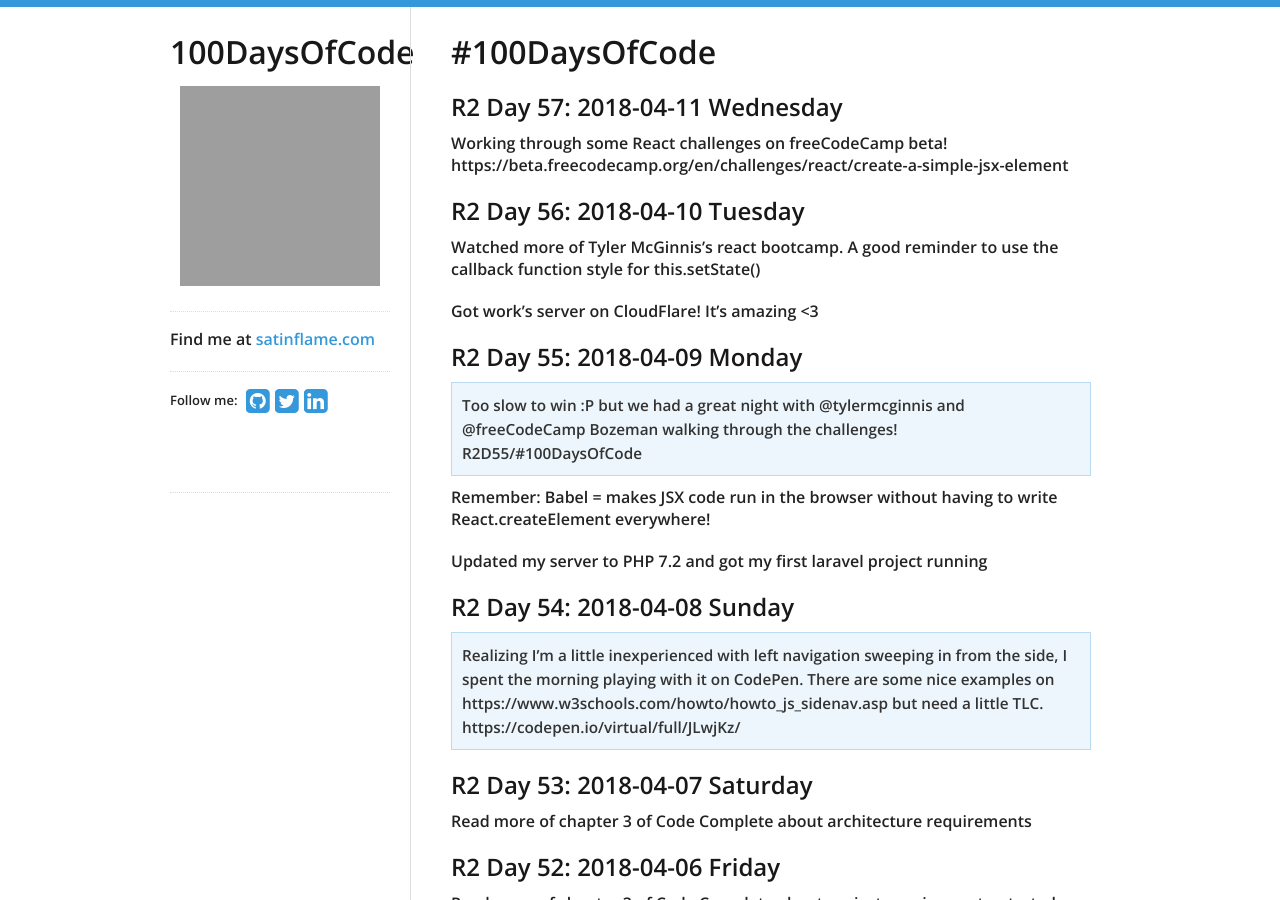
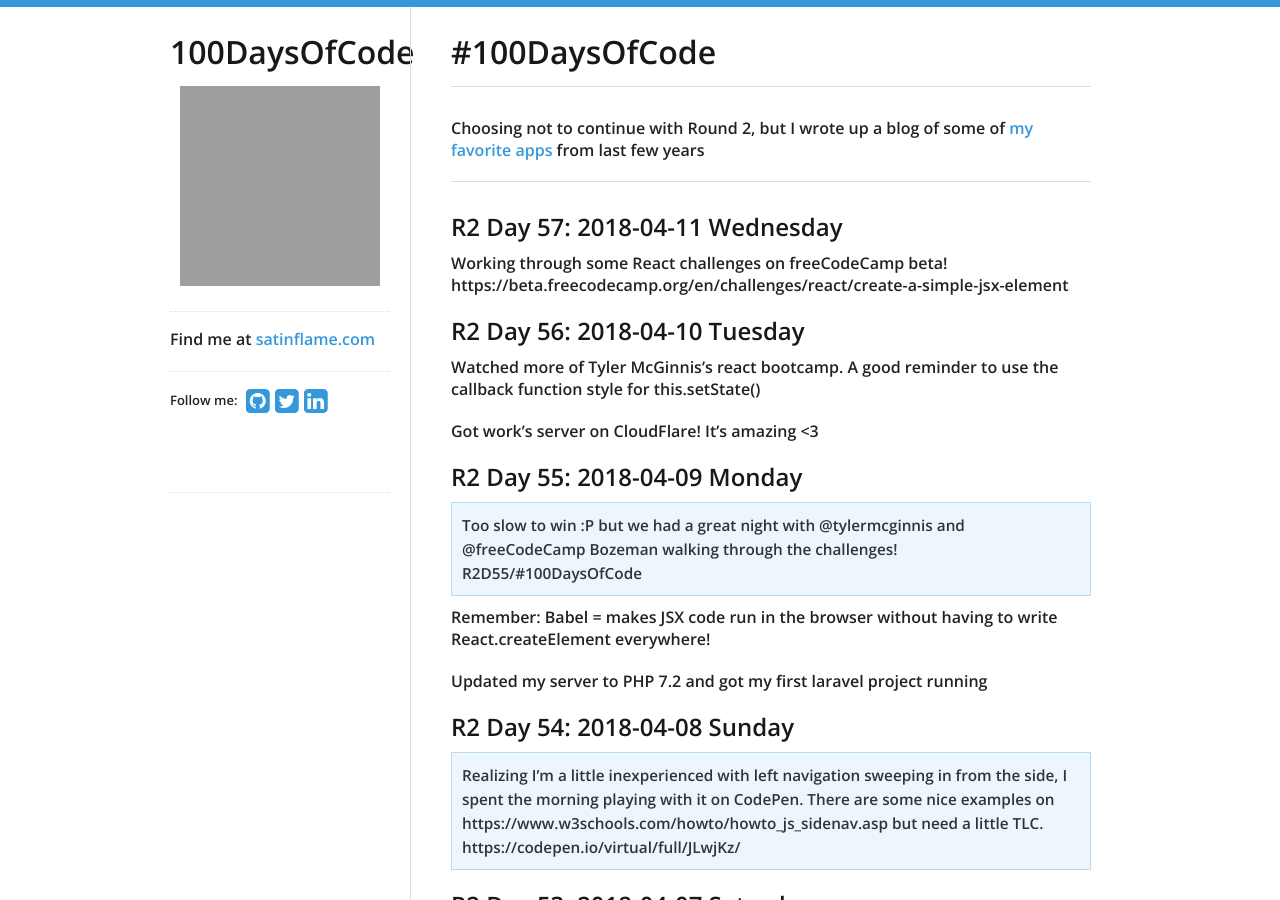
Before and after one commit to virtual/100daysofcode, a Jekyll site: the page built from index.md, in a window 1280 px wide and 900 px high. Built offline with Jekyll 4.4.1, drawn with Linux system fonts in a browser that asks for light colours; nearby versions of some CDN libraries; our own code applies the rules of GitHub Pages for plain Markdown files; grey boxes are pictures that could not be loaded.

Commit message:
Update index.md

```diff
--- a/index.md
+++ b/index.md
@@ -1,4 +1,10 @@
 # #100DaysOfCode
+
+------------
+
+Choosing not to continue with Round 2, but I wrote up a blog of some of [my favorite apps](https://www.satinflame.com/blog/2018/04/apps-and-tiny-tools/) from last few years
+
+-------
 
 ## R2 Day 57: 2018-04-11 Wednesday
 
```
